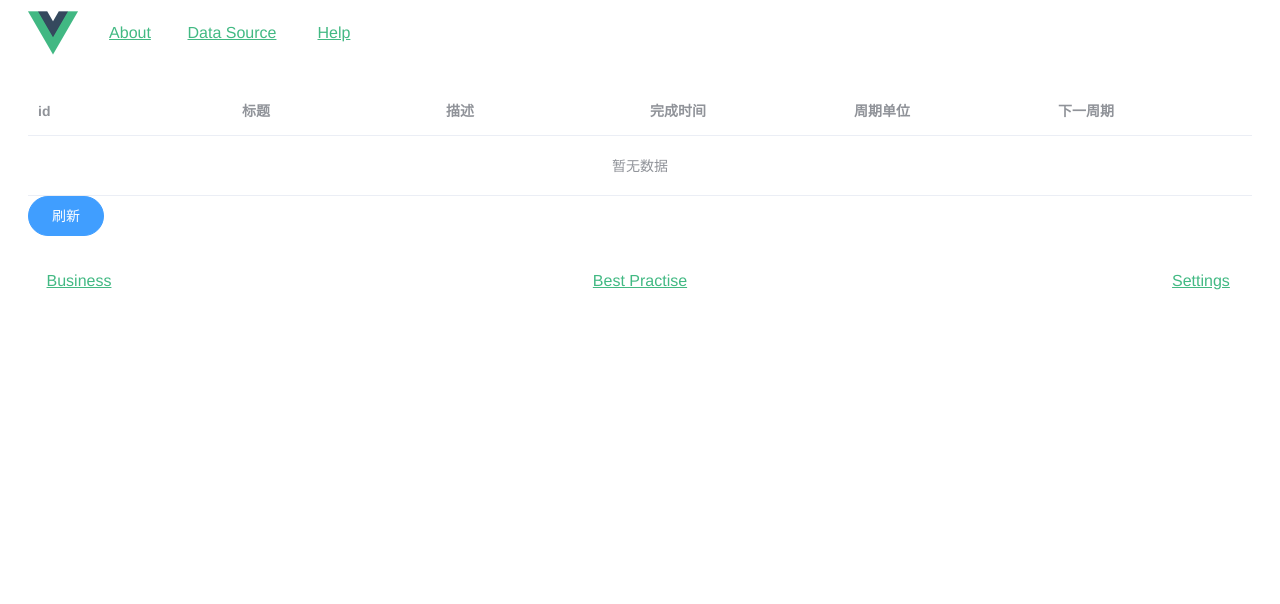
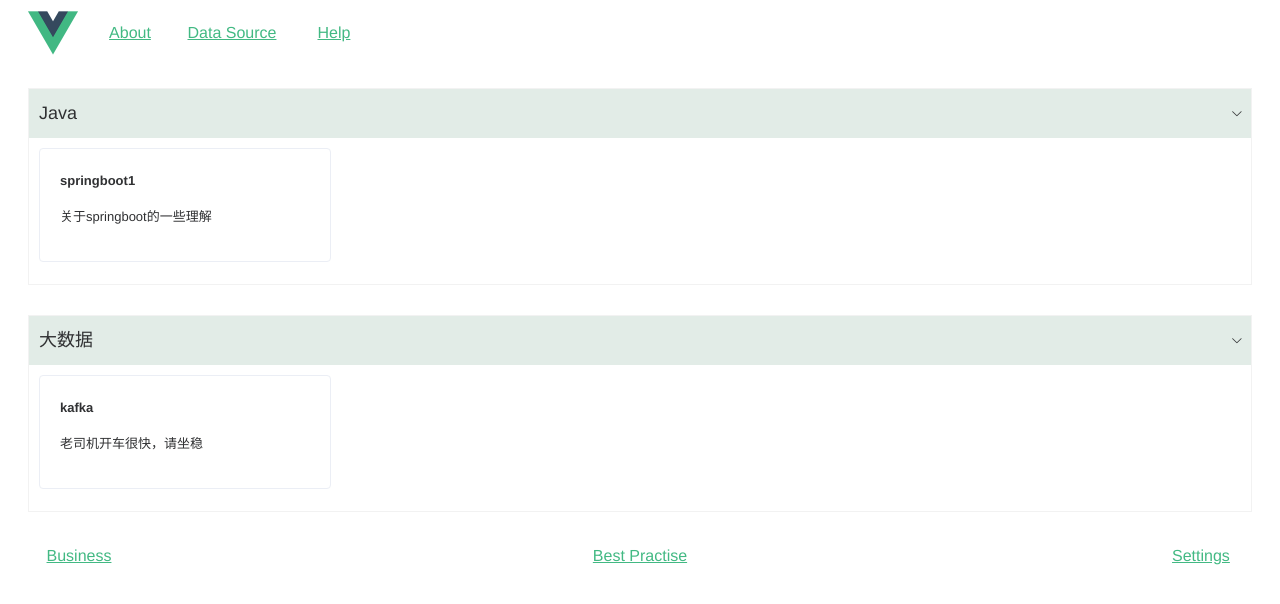
Before and after one commit to ben-wangz/doit, a Vue app in the folder frontend/: page /word in a window 1280 px wide. Shown: the top 604 px of the page. Built offline with nearby package versions, Linux system fonts and the light colour scheme; no server answers.

Commit message:
feat: add index page

```diff
--- a/frontend/src/components/HomePage.vue
+++ b/frontend/src/components/HomePage.vue
@@ -1,15 +1,14 @@
 <template>
   <div>
-    <TaskTable></TaskTable>
+    <Home></Home>
   </div>
 </template>
 
 <script>
-import TaskTable from "./task/TaskTable";
-
+import Home from "./home/Home";
 export default {
   name: 'HomePage',
-  components: {TaskTable},
+  components: { Home },
 }
 </script>
 
--- /dev/null
+++ b/frontend/src/components/home/Home.vue
@@ -0,0 +1,18 @@
+<template>
+    <ToolList></ToolList>
+</template>
+
+<script>
+/**
+ * 首页工具列表
+ */
+import ToolList from "./ToolList";
+
+export default {
+  name: 'HomePage',
+  components: {ToolList},
+}
+</script>
+
+<style scoped>
+</style>
--- /dev/null
+++ b/frontend/src/components/home/ToolList.vue
@@ -0,0 +1,111 @@
+<template>
+  <div class="tool-list-wrapper">
+    <el-collapse v-model="activeCategorys">
+    <el-collapse-item v-for="tool in list" :key="tool.category" :name="tool.category">
+      <template slot="title">
+        <div class="category">{{tool.category}}</div>
+      </template>
+      <el-row :gutter="12">
+        <el-col v-for="topic in tool.topics" :key="topic.topic" :span="6" style="margin-bottom: 12px">
+          <a :href="topic.targetUrl" class="topic" target="_blank">
+            <el-card shadow="hover">
+                <strong>{{topic.topic}}</strong>
+                <p>{{topic.summary}}</p>
+            </el-card>
+          </a>
+        </el-col>
+      </el-row>
+    </el-collapse-item>
+  </el-collapse>
+  </div>
+</template>
+<script>
+/**
+data format:
+ * [{
+ *  category: {
+ *    name: string;
+ *    topics: [{
+ *      topic: string; // 名称
+ *      summary: string;  // 简介
+ *      desc?: string; // 详情
+ *      poster?: url;  // icon图片链接
+ *      status?: online | disabled | offline; // 上线、置灰、下线
+ *      targetUrl?: url; 跳转链接
+ *    }]
+ *  }
+ * }]
+ */
+const mockTools = [
+  {
+    category: 'Java',
+    topics: [
+      {
+        topic: 'springboot1',
+        summary: '关于springboot的一些理解',
+        status: 'online',
+        targetUrl: 'https://github.com/ben-wangz/doit'
+      }
+    ]
+  },
+  {
+    category: '大数据',
+    topics: [
+      {
+        topic: 'kafka',
+        summary: '老司机开车很快，请坐稳',
+        status: 'disabled',
+        targetUrl: 'https://github.com/ben-wangz/interview/blob/main/kafka'
+      }
+    ]
+  }
+]
+export default {
+  name: "ToolList",
+  data() {
+    return {
+     list: [],
+     activeCategorys: []
+    }
+  },
+  mounted() {
+    this.loadToolList();
+  },
+  methods: {
+    loadToolList() {
+      // 这里可以模拟接口获取，支持配置化
+      this.list = mockTools;
+      this.activeCategorys = mockTools.map(c => c.category);
+    }
+  }
+}
+</script>
+<style>
+.tool-list-wrapper .el-collapse {
+  border: none;
+}
+.tool-list-wrapper .el-collapse-item {
+  background: #f9f9f9;
+  margin-bottom: 30px;
+  border: 1px solid #f2f2f2;
+}
+.tool-list-wrapper .el-collapse-item__wrap {
+  border-bottom: none;
+}
+.tool-list-wrapper .el-collapse-item__content {
+  padding: 10px;
+
+}
+.tool-list-wrapper .el-collapse-item__header {
+  background: #e2ece7;
+  padding-left: 10px;
+}
+.tool-list-wrapper .category {
+  font-weight: 500;
+  font-size: 18px;
+}
+.tool-list-wrapper .topic {
+  cursor: pointer;
+  text-decoration: none;
+}
+</style>
```
Also changed, not shown: frontend/src/components/home/ToolContainer.vue (deleted).
